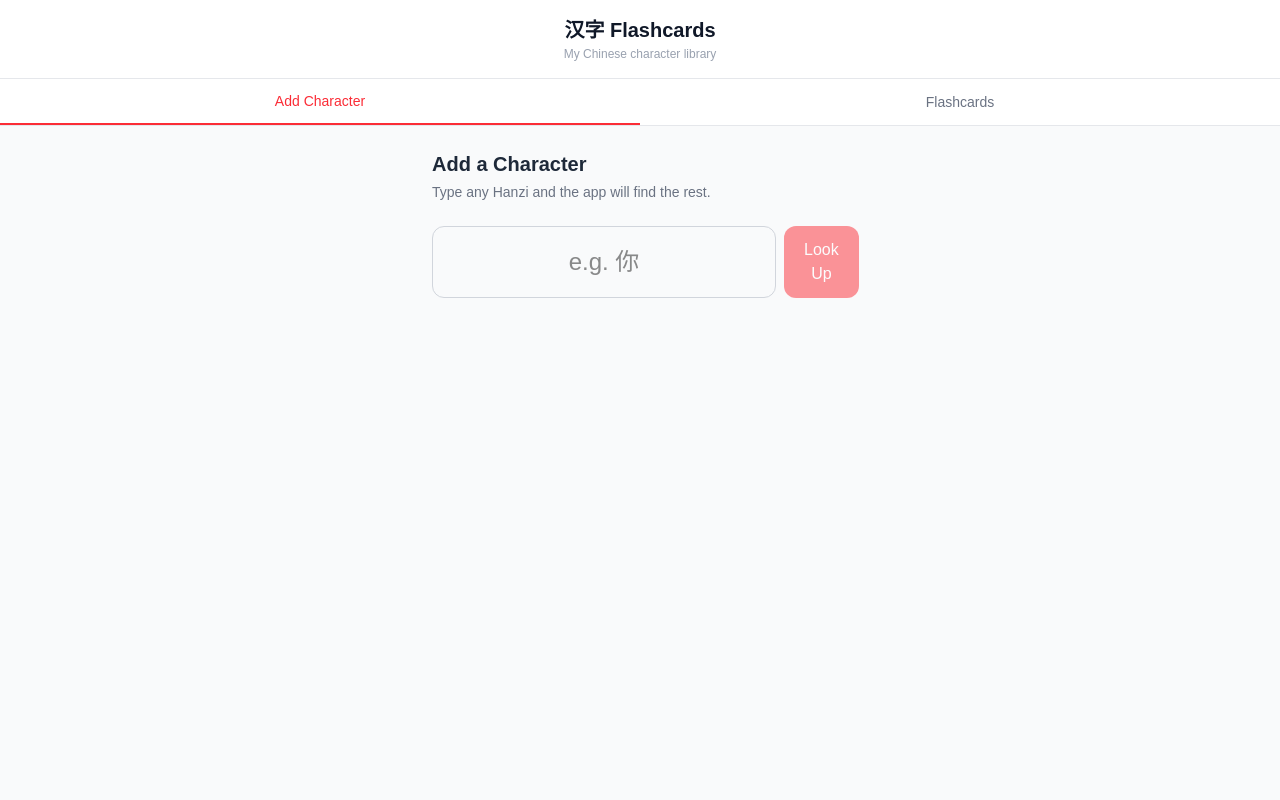
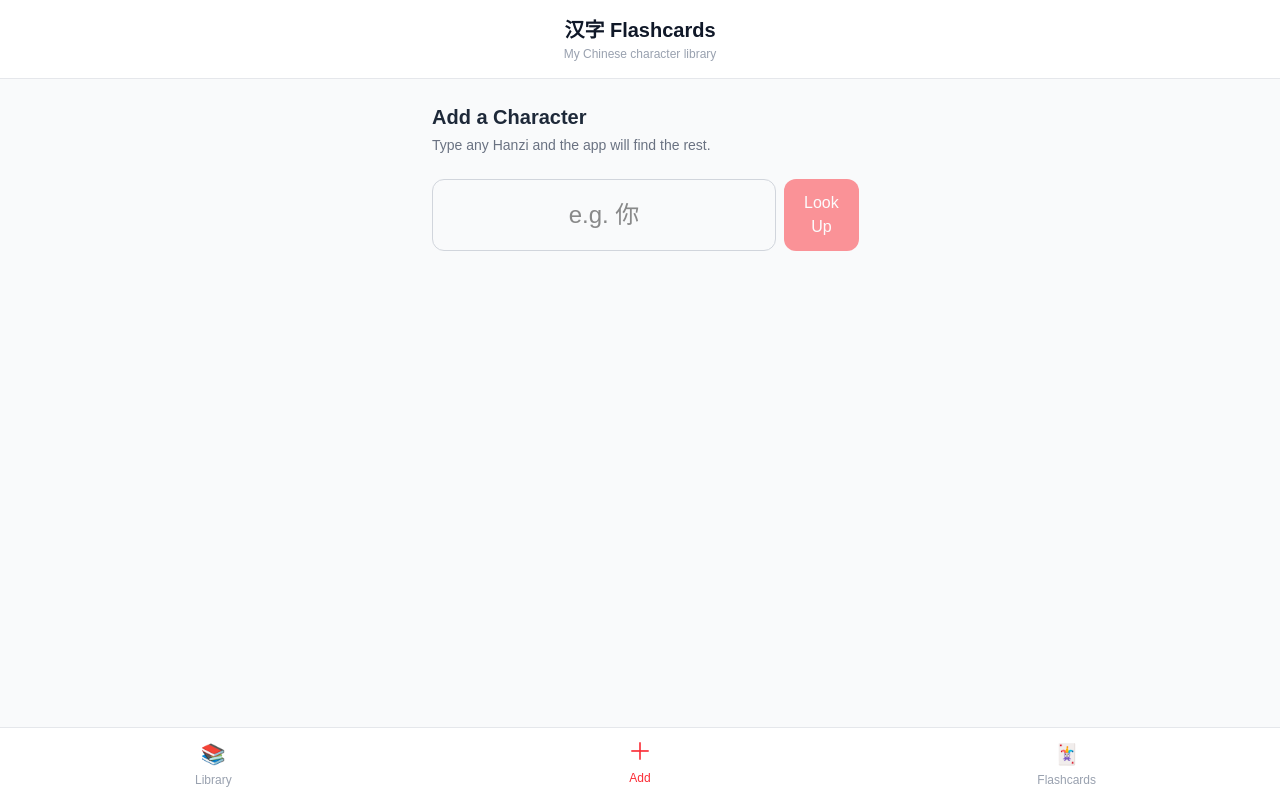
Before and after one commit to albert-rian/chinese-flashcards, a Next.js app: page / in a window 1280 px wide. Built offline with nearby package versions, Linux system fonts and the light colour scheme; no server answers.

Commit message:
Add Library tab, move tabs to bottom nav

```diff
--- a/app/page.tsx
+++ b/app/page.tsx
@@ -3,8 +3,9 @@
 import { useState } from 'react'
 import AddCharacter from '@/components/AddCharacter'
 import Flashcard from '@/components/Flashcard'
+import Library from '@/components/Library'
 
-type Tab = 'add' | 'flashcard'
+type Tab = 'library' | 'add' | 'flashcard'
 
 export default function Home() {
   const [activeTab, setActiveTab] = useState<Tab>('add')
@@ -22,35 +23,43 @@ export default function Home() {
         <p className="text-xs text-gray-400 mt-0.5">My Chinese character library</p>
       </header>
 
-      {/* Tabs */}
-      <div className="bg-white border-b border-gray-200 flex">
+      {/* Content */}
+      <main className="flex-1 pb-20 overflow-y-auto">
+        {activeTab === 'library' && <Library refreshKey={refreshKey} />}
+        {activeTab === 'add' && <AddCharacter onSaved={handleSaved} />}
+        {activeTab === 'flashcard' && <Flashcard refreshKey={refreshKey} />}
+      </main>
+
+      {/* Bottom Tab Bar */}
+      <nav className="fixed bottom-0 left-0 right-0 bg-white border-t border-gray-200 flex z-10">
+        <button
+          onClick={() => setActiveTab('library')}
+          className={`flex-1 flex flex-col items-center gap-1 py-3 text-xs font-medium transition-colors ${
+            activeTab === 'library' ? 'text-red-500' : 'text-gray-400'
+          }`}
+        >
+          <span className="text-xl">📚</span>
+          Library
+        </button>
         <button
           onClick={() => setActiveTab('add')}
-          className={`flex-1 py-3 text-sm font-medium transition-colors ${
-            activeTab === 'add'
-              ? 'text-red-500 border-b-2 border-red-500'
-              : 'text-gray-500 hover:text-gray-700'
+          className={`flex-1 flex flex-col items-center gap-1 py-3 text-xs font-medium transition-colors ${
+            activeTab === 'add' ? 'text-red-500' : 'text-gray-400'
           }`}
         >
-          Add Character
+          <span className={`text-2xl leading-none pb-0.5 ${activeTab === 'add' ? 'text-red-500' : 'text-gray-400'}`}>＋</span>
+          Add
         </button>
         <button
           onClick={() => setActiveTab('flashcard')}
-          className={`flex-1 py-3 text-sm font-medium transition-colors ${
-            activeTab === 'flashcard'
-              ? 'text-red-500 border-b-2 border-red-500'
-              : 'text-gray-500 hover:text-gray-700'
+          className={`flex-1 flex flex-col items-center gap-1 py-3 text-xs font-medium transition-colors ${
+            activeTab === 'flashcard' ? 'text-red-500' : 'text-gray-400'
           }`}
         >
+          <span className="text-xl">🃏</span>
           Flashcards
         </button>
-      </div>
-
-      {/* Content */}
-      <main className="flex-1">
-        {activeTab === 'add' && <AddCharacter onSaved={handleSaved} />}
-        {activeTab === 'flashcard' && <Flashcard refreshKey={refreshKey} />}
-      </main>
+      </nav>
     </div>
   )
 }
--- /dev/null
+++ b/components/Library.tsx
@@ -0,0 +1,71 @@
+'use client'
+
+import { useState, useEffect } from 'react'
+import { supabase, Character } from '@/lib/supabase'
+
+export default function Library({ refreshKey }: { refreshKey: number }) {
+  const [characters, setCharacters] = useState<Character[]>([])
+  const [loading, setLoading] = useState(true)
+
+  useEffect(() => {
+    async function fetchCharacters() {
+      setLoading(true)
+      const { data } = await supabase
+        .from('characters')
+        .select('*')
+        .order('created_at', { ascending: true })
+      setCharacters(data || [])
+      setLoading(false)
+    }
+    fetchCharacters()
+  }, [refreshKey])
+
+  if (loading) {
+    return (
+      <div className="flex items-center justify-center h-64 text-gray-400">
+        Loading...
+      </div>
+    )
+  }
+
+  if (characters.length === 0) {
+    return (
+      <div className="max-w-md mx-auto px-4 py-12 text-center space-y-3">
+        <p className="text-5xl">📚</p>
+        <p className="text-gray-600 font-medium">No characters yet</p>
+        <p className="text-gray-400 text-sm">Add your first character using the + tab.</p>
+      </div>
+    )
+  }
+
+  return (
+    <div className="px-4 py-4">
+      <p className="text-sm text-gray-400 mb-3">{characters.length} characters saved</p>
+      <div className="overflow-x-auto rounded-2xl border border-gray-200 bg-white shadow-sm">
+        <table className="w-full text-sm">
+          <thead>
+            <tr className="border-b border-gray-100 bg-gray-50">
+              <th className="text-left px-4 py-3 text-gray-500 font-medium">Hanzi</th>
+              <th className="text-left px-4 py-3 text-gray-500 font-medium">Pinyin</th>
+              <th className="text-left px-4 py-3 text-gray-500 font-medium">English</th>
+              <th className="text-left px-4 py-3 text-gray-500 font-medium">Indonesian</th>
+            </tr>
+          </thead>
+          <tbody>
+            {characters.map((char, i) => (
+              <tr
+                key={char.id}
+                className={i % 2 === 0 ? 'bg-white' : 'bg-gray-50'}
+              >
+                <td className="px-4 py-3 text-2xl font-bold text-gray-900">{char.hanzi}</td>
+                <td className="px-4 py-3 text-gray-700">{char.pinyin}</td>
+                <td className="px-4 py-3 text-gray-700">{char.english}</td>
+                <td className="px-4 py-3 text-gray-500">{char.indonesian}</td>
+              </tr>
+            ))}
+          </tbody>
+        </table>
+      </div>
+    </div>
+  )
+}
```
